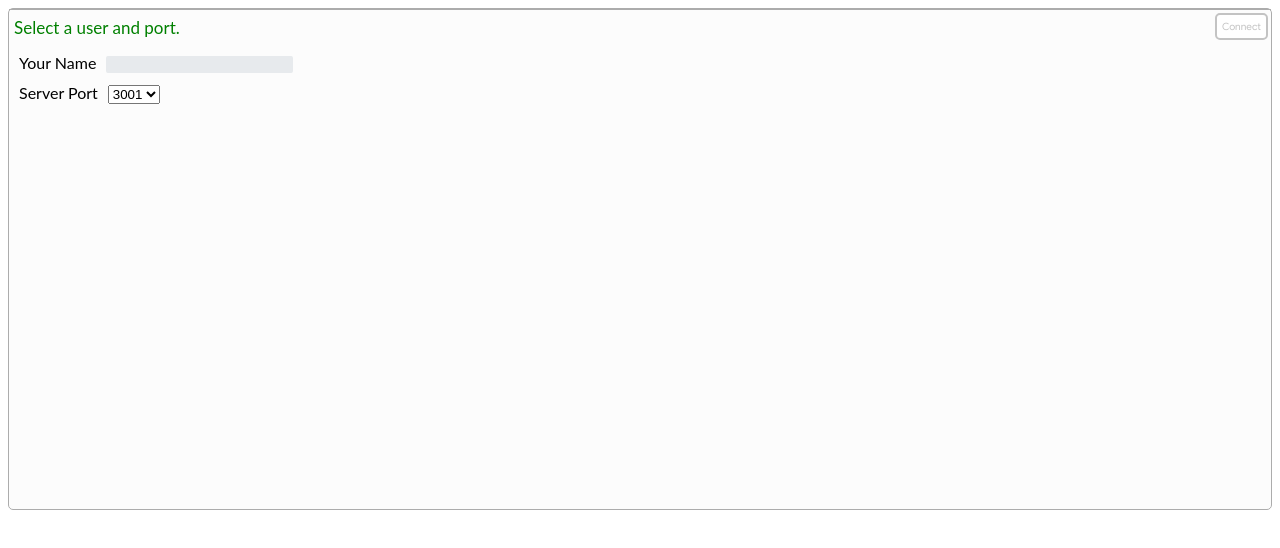
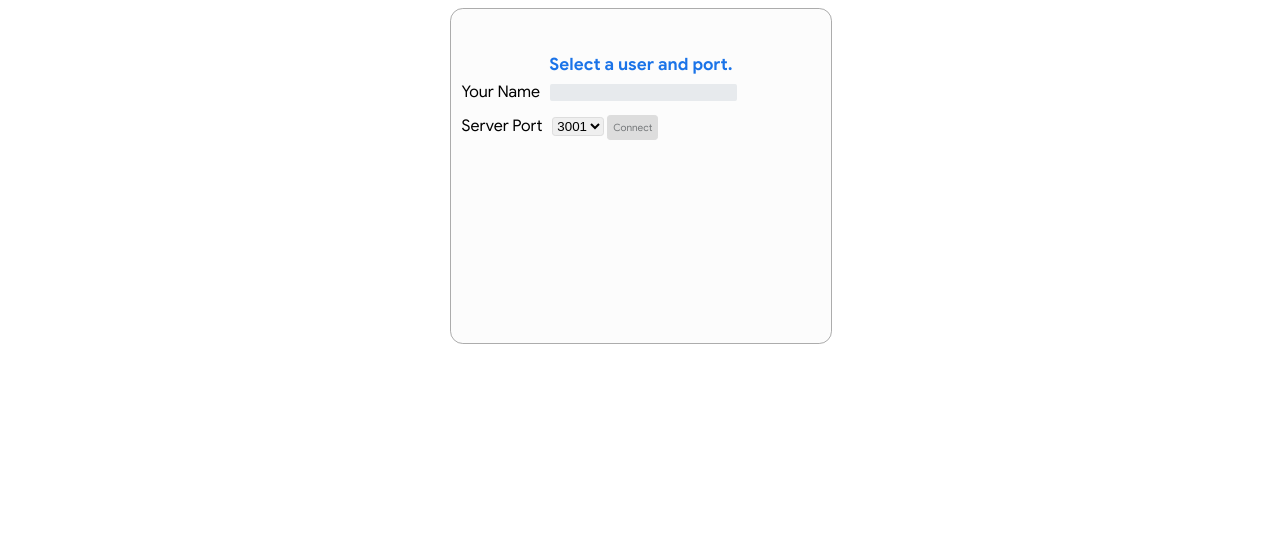
Before and after one commit to Enzaik/redux-socket-chat, a React app: page / in a window 1280 px wide. Built offline with nearby package versions, Linux system fonts and the light colour scheme.

Commit message:
Add CSS changes

```diff
--- a/public/css/styles.css
+++ b/public/css/styles.css
@@ -24,6 +24,13 @@
   src: url('fonts/GoogleSans-Medium.ttf')
 }
 
+@font-face {
+  font-family: 'Product_Sans_Bold';
+  src: url('fonts/GoogleSans-Bold.ttf')
+}
+
+GoogleSans-Bold
+
 
 #app-root{
 
@@ -44,9 +51,63 @@
     font-family: 'Google_Sans_Regular';
 }
 
-#bigcont{
-    display: flex;
+
+
+button, select, option{
+    outline:none;
+    -webkit-transition: -webkit-transform .225s cubic-bezier(0.0,0.0,0.2,1);
+    transition: -webkit-transform .225s cubic-bezier(0.0,0.0,0.2,1);
+    -webkit-transition: transform .225s cubic-bezier(0.0,0.0,0.2,1);
+    transition: transform .225s cubic-bezier(0.0,0.0,0.2,1);
 }
+
+select{
+    border: 1px solid #DDDDDD;
+    border-radius: .2rem;
+}
+
+
+
+
+button.active{
+
+    font-family: 'Google_Sans_Regular';
+    cursor:pointer;
+    background-color: #1A73E8;
+    color: white;
+    border-radius: .2rem;
+    border: 1px solid #1A73E8;
+
+
+}
+
+button.active:hover{
+-webkit-box-shadow: 0 1px 1px 0 rgba(66,133,244,0.45), 0 1px 3px 1px rgba(66,133,244,0.3);
+    box-shadow: 0 1px 1px 0 rgba(66,133,244,0.45), 0 1px 3px 1px rgba(66,133,244,0.3);
+}
+
+
+
+button.inactive{
+
+    font-family: 'Google_Sans_Regular';
+    cursor:pointer;
+    background-color: rgba(221, 221, 221, 1);
+    color: rgba(117, 120, 122, 1);
+    border-radius: .2rem;
+    border: 1px solid rgba(221, 221, 221, 1);
+
+
+}
+
+button.inactive:hover{
+-webkit-box-shadow: 0 1px 1px 0 rgba(221, 221, 221,0.45), 0 1px 3px 1px rgba(221, 221, 221,0.3);
+    box-shadow: 0 1px 1px 0 rgba(221, 221, 221,0.45), 0 1px 3px 1px rgba(221, 221, 221,0.3);
+}
+
+
+
+
 
 
 h1{
@@ -89,19 +150,8 @@ input{
     color: #76797B
 }
 
-button{
-    font-family: 'Google_Sans_Regular';
-    border-radius: 2px;
-    background-color: #76797B;
-    border: #76797B;
-    cursor:pointer;
-    background-color: white;
-}
 
-button:hover{
-    box-shadow: inset 1px 0 0 #dadce0, inset -1px 0 0 #dadce0, 0 1px 2px 0 rgba(60,64,67,.3), 0 1px 3px 1px rgba(60,64,67,.15);
 
-}
 
 .histories{
 width: 100%;
--- a/src/components/Footer/ConnectButton.js
+++ b/src/components/Footer/ConnectButton.js
@@ -24,7 +24,8 @@ class ConnectButton extends Component {
     };
 
     render() {
-        return <button style={this.connectEnabled() ? Styles.buttonStyle : Styles.disabledButtonStyle}
+        let connected = this.connectEnabled();
+        return <button class = {connected ? 'active': 'inactive'} style={this.connectEnabled() ? Styles.buttonStyle : Styles.disabledButtonStyle}
                        onClick={this.handleClick}
                        disabled={!this.connectEnabled()}>{this.props.connected ? 'Disconnect' : 'Connect'}</button>;
     }
--- a/src/components/Footer/index.js
+++ b/src/components/Footer/index.js
@@ -2,7 +2,7 @@ import React, { Component } from 'react';
 
 // CONSTANTS
 import { Styles } from '../../constants';
-
+import { connect } from 'react-redux';
 // COMPONENTS
 import ConnectButton from './ConnectButton.js';
 import StatusLine from './StatusLine.js';
@@ -10,12 +10,27 @@ import StatusLine from './StatusLine.js';
 // Footer with status line and connect button
 class Footer extends Component {
     render() {
-        return <div style={Styles.footerStyle}>
+
+
+
+        return (this.props.users.length) ? <div style={Styles.footerStyle}>
             <StatusLine/>
             <ConnectButton/>
+        </div> :
+        <div style={Styles.footerStyleInit}>
+            <StatusLine/>
+            {this.props.connected ? <ConnectButton/> : null}
         </div>
     }
 }
 
+const mapStateToProps = (state) => ({
+    connected: state.socketState.connected,
+    user: state.messageState.user,
+    users: state.messageState.users,
+   // threads: state.messageState.threads,
+    recipient: state.messageState.recipient
+});
+
 // Export props-mapped HOC
-export default Footer;
+export default connect(mapStateToProps)(Footer);
--- a/src/components/HistoryBlock/index.js
+++ b/src/components/HistoryBlock/index.js
@@ -10,13 +10,14 @@ import PortSelector from '../PortSelector';
 import MessageTransport from '../MessageTransport';
 import MessageHistory from '../MessageHistory';
 import Footer from '../Footer';
+import { connect } from 'react-redux';
 
 // Main client component
 class HistoryBlock extends Component {
 
     // Render the component
     render() {
-        return (this.props.connected) ? <div class = 'histories' style={Styles.clientStyle}>
+        return (this.props.users.length) ? <div class = 'histories' style={Styles.clientStyle}>
 
 
             <Footer/>
@@ -33,7 +34,7 @@ class HistoryBlock extends Component {
 
         </div>
         :
-        <div class = 'histories' style={Styles.clientStyle}>
+        <div class = 'histories' style={Styles.clientStyleInit}>
 
 
             <Footer/>
@@ -55,4 +56,13 @@ class HistoryBlock extends Component {
 }
 
 // Export props-mapped HOC
-export default HistoryBlock;
+const mapStateToProps = (state) => ({
+    connected: state.socketState.connected,
+    user: state.messageState.user,
+    users: state.messageState.users,
+   // threads: state.messageState.threads,
+    recipient: state.messageState.recipient
+});
+
+// Export props-mapped HOC
+export default connect(mapStateToProps)(HistoryBlock);
--- a/src/components/PortSelector/index.js
+++ b/src/components/PortSelector/index.js
@@ -6,6 +6,7 @@ import { Styles, UI } from '../../constants';
 
 // ACTIONS
 import { portChanged } from '../../store/socket/actions';
+import ConnectButton from '../Footer/ConnectButton.js';
 
 // Dropdown to select port number to connect to
 class PortSelector extends Component {
@@ -19,6 +20,8 @@ class PortSelector extends Component {
             <select name="selectPort" onChange={this.handlePortChange} disabled={this.props.connected}>
                 {UI.PORTS.map( (port, index) => <option value={port} key={index}>{port}</option>)}
             </select>
+        {!this.props.connected ? <ConnectButton/> : null}
+
         </div>;
     }
 }
--- a/src/constants/Styles.js
+++ b/src/constants/Styles.js
@@ -9,9 +9,8 @@ export const mainBlock = {
 export const clientStyle = {
     width: '100%',
     height: '500px',
-
-    border: '1px solid #ACACAC',
-    borderRadius: '5px',
+    border: '1px solid rgb(172, 172, 172)',
+    borderRadius: '0.8rem',
     textAlign: 'left',
     backgroundColor: '#FCFCFC',
     color: '#00000',
@@ -25,23 +24,22 @@ display: 'none'
 
 
 export const clientStyleInit ={
+borderRadius: '0.8rem',
 marginLeft: '35%',
 width: '30%',
 border: '1px solid #ACACAC',
-borderRadius: '5px',
 textAlign: 'left',
 backgroundColor: '#FCFCFC',
 color: '#00000',
-fontFamily: "'Lato', 'PT Sans', Helvetica, sans-serif"
-
+paddingBottom: '15%'
 };
 
 
 export const userBlock = {
+    border: '1px solid rgb(172, 172, 172)',
+    borderRadius: '0.8rem',
     display: 'block',
     width: '50%',
-    border: '1px solid #ACACAC',
-    borderRadius: '5px',
     textAlign: 'left',
     backgroundColor: '#FCFCFC',
     color: '#00000',
@@ -52,8 +50,18 @@ export const userBlock = {
 export const footerStyle = {
     display: 'flex',
     flexDirection: 'row',
-    borderTop: '1px solid #ACACAC',
+
+
 };
+
+export const footerStyleInit = {
+    display: 'flex',
+    flexDirection: 'row',
+    paddingTop: '10%',
+    color: 'red'
+
+};
+
 
 export const userList = {
     cursor: 'pointer',
@@ -63,19 +71,23 @@ export const userList = {
 };
 
 export const buttonStyle = {
-    backgroundColor: '#ffffff',
+
     margin: '3px',
-    borderRadius: '5px',
-    border: '2px solid #9667ff',
     fontSize: '10px',
-    color: '#9667ff',
     padding: '5px',
-    cursor: 'pointer'
+    cursor: 'pointer',
+   // WebkitBoxShadow: '0 1px 2px 0 rgba(60,64,67,0.302), 0 1px 3px 1px rgba(60,64,67,0.149)',
+   // boxShadow: '0 1px 2px 0 rgba(60,64,67,0.302), 0 1px 3px 1px rgba(60,64,67,0.149)'
+
+
+    borderRadius: '.2rem'
 };
 export const disabledButtonStyle = Object.assign({}, buttonStyle, {
-    color: '#C3C3C3',
-    border: '2px solid #C3C3C3',
-    cursor: 'not-allowed'
+
+    cursor: 'not-allowed',
+
+
+    borderRadius: '.2rem'
 });
 export const recipientStyle = {
     fontSize: '14px',
@@ -88,7 +100,7 @@ export const senderStyle = {
     padding: '5px 5px 0',
     color: '#c76499'};
 export const historyContainerStyle = {
-    borderTop: '1px solid #ccc',
+
     height: '63.35%',
     width: '100%'
 };
@@ -105,14 +117,18 @@ export const statusStyle = {
     fontSize: '17px',
     lineHeight: '15px',
     padding: '10px 5px 0 5px',
-    color: 'green',
-    flexGrow: '2'
+    flexGrow: '2',
+    textAlign: 'center',
+    color: '#1A73E8',
+    fontFamily: 'Product_Sans_Bold'
 };
 export const errorStatusStyle = Object.assign({}, statusStyle, {
-    color: 'red'
+    color: '#EA4335',
+    textAlign: 'center'
 });
 export const fieldStyle = {
-    margin: '10px'
+    margin: '10px',
+    fontFamily: 'Google_Sans_Regular'
 };
 export const labelStyle = {
     marginRight: '10px'
```
Also changed, not shown: src/components/UserBlock/index.js (line endings or trailing spaces).
